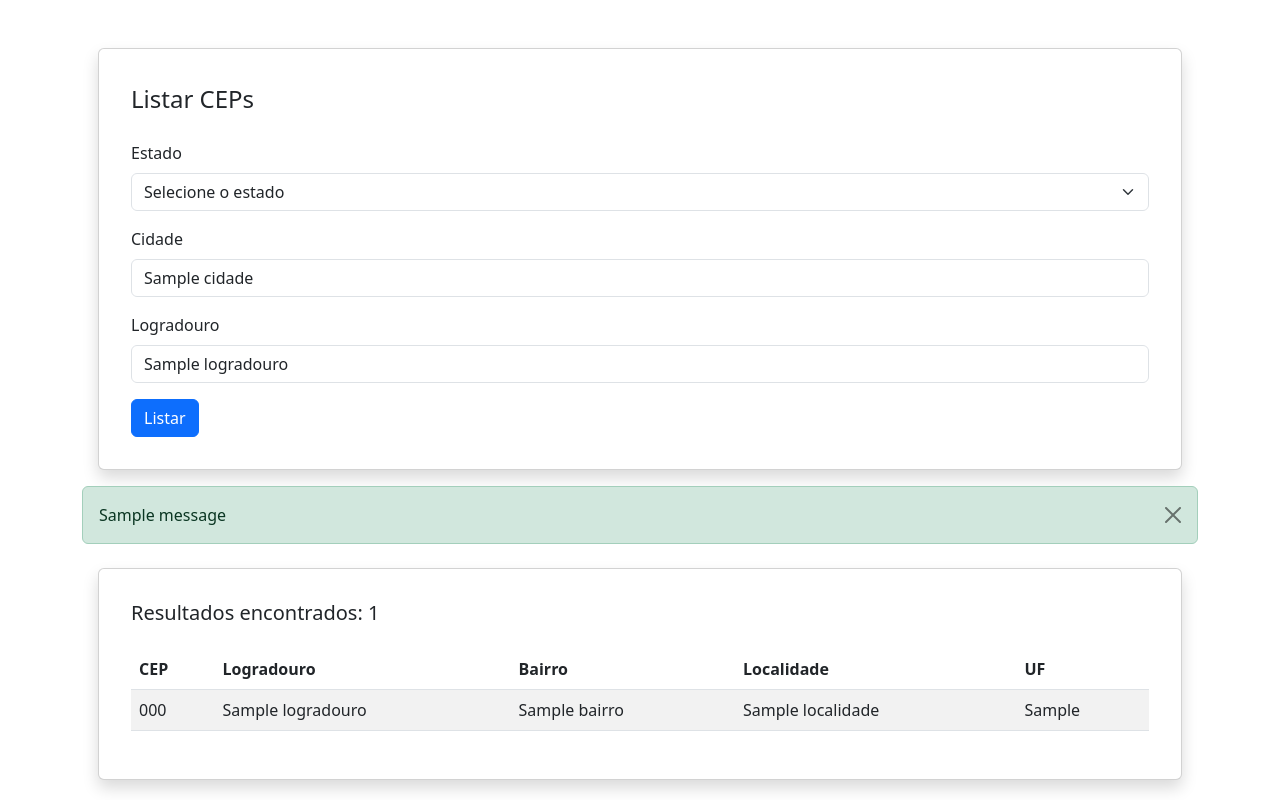
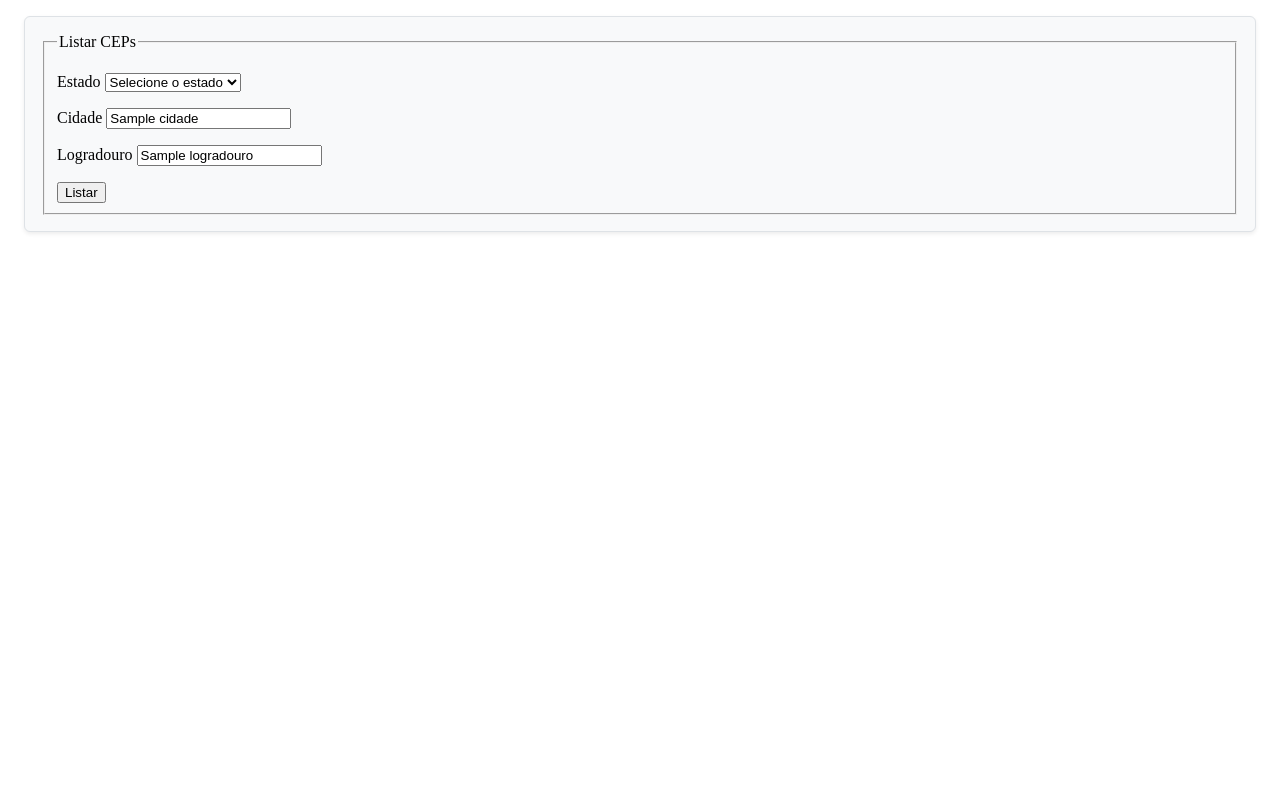
Before and after one commit to LeandrodaSilva/seb-django-app, a Django app: template templates/index.html in a window 1280 px wide. Run offline with Django 4.2, Linux system fonts and the light colour scheme; the template is opened without the code that fills it: most values are stand-ins (such as "Sample title", 1, 10 or a date in 2020); one stand-in notice (Sample message) is shown.

Commit message:
Revert " Implementação da busca de logradouro via API ViaCEP"

```diff
--- a/DjangoProject/settings.py
+++ b/DjangoProject/settings.py
@@ -26,7 +26,7 @@ SECRET_KEY = 'django-insecure-s@ds_#^3afmq+)p+o6$76ro@8#$i^z#dn93tx#d@6s38q5qqkx
 DEBUG = True
 
 ALLOWED_HOSTS = [
-    'seb-django-app.azurewebsites.net','localhost'
+    'seb-django-app.azurewebsites.net'
 ]
 
 CSRF_TRUSTED_ORIGINS = [
--- a/DjangoProject/urls.py
+++ b/DjangoProject/urls.py
@@ -20,5 +20,5 @@ from dapi import views
 
 urlpatterns = [
     path('admin/', admin.site.urls),
-    path('', views.index, name='index'),
+    path('', views.index, name='home'),
 ]
--- a/dapi/static/css/home.css
+++ b/dapi/static/css/home.css
@@ -6,48 +6,3 @@
     margin: 1rem;
     box-shadow: 0 0.125rem 0.25rem rgba(0, 0, 0, 0.075);
 }
-body {
-    background-color: #f8f9fa;
-    font-family: 'Segoe UI', Tahoma, Geneva, Verdana, sans-serif;
-}
-
-.card {
-    border-radius: 10px;
-    overflow: hidden;
-}
-
-.alert {
-    border-radius: 8px;
-}
-
-.table-responsive {
-    border-radius: 8px;
-    overflow: hidden;
-}
-
-th.sortable {
-    cursor: pointer;
-    position: relative;
-}
-
-th.sortable:hover {
-    background-color: #f1f1f1;
-}
-
-th.sortable.asc::after {
-    content: " ↑";
-}
-
-th.sortable.desc::after {
-    content: " ↓";
-}
-
-@media (max-width: 768px) {
-    .card {
-        margin: 0 10px;
-    }
-
-    .table-responsive {
-        overflow-x: auto;
-    }
-}
--- a/templates/index.html
+++ b/templates/index.html
@@ -1,120 +1,40 @@
 {% load static %}
 <!DOCTYPE html>
-<html lang="pt-BR">
+<html lang="en">
 <head>
     <meta charset="UTF-8">
-    <meta name="viewport" content="width=device-width, initial-scale=1.0">
     <title>{{ titulo }}</title>
     <link rel="stylesheet" href="{% static 'css/home.css' %}">
-    <link href="https://cdn.jsdelivr.net/npm/bootstrap@5.3.0/dist/css/bootstrap.min.css" rel="stylesheet">
 </head>
 <body>
-<div class="container mt-5">
-    <div class="card shadow">
-        <div class="card-body">
-            <form method="POST" action="{% url 'index' %}">
-                {% csrf_token %}
+<div class="card">
+    <form action="/">
         <fieldset>
-                    <legend class="mb-4">Listar CEPs</legend>
+            <legend>Listar CEPs</legend>
 
-                    <div class="mb-3">
-                        <label for="uf" class="form-label">Estado</label>
-                        <select class="form-select" name="uf" id="uf" required>
+            <p>
+                <label for="uf">Estado</label>
+                <select name="uf" id="uf" required>
                     <option value="" disabled selected>Selecione o estado</option>
                     {% for uf in ufs %}
                     <option value="{{ uf }}" {% if uf == selected_uf %}selected{% endif %}>{{ uf }}</option>
                     {% endfor %}
                 </select>
-                    </div>
+            </p>
 
-                    <div class="mb-3">
-                        <label for="cidade" class="form-label">Cidade</label>
-                        <input type="text" class="form-control" name="cidade" id="cidade"
-                               value="{{ cidade }}" placeholder="Cidade" required>
-                    </div>
+            <p>
+                <label for="cidade">Cidade</label>
+                <input type="text" name="cidade" id="cidade" value="{{ cidade }}" placeholder="Cidade" required>
+            </p>
 
-                    <div class="mb-3">
-                        <label for="logradouro" class="form-label">Logradouro</label>
-                        <input type="text" class="form-control" name="logradouro" id="logradouro"
-                               value="{{ logradouro }}" placeholder="Logradouro" required>
-                    </div>
+            <p>
+                <label for="logradouro">Logradouro</label>
+                <input type="text" name="logradouro" id="logradouro" value="{{ logradouro }}" placeholder="Logradouro" required>
+            </p>
 
-                    <button type="submit" class="btn btn-primary">Listar</button>
+            <button type="submit">Listar</button>
         </fieldset>
     </form>
 </div>
-    </div>
-
-    {% if messages %}
-    <div class="mt-3">
-        {% for message in messages %}
-        <div class="alert alert-{{ message.tags }} alert-dismissible fade show" role="alert">
-            {{ message }}
-            <button type="button" class="btn-close" data-bs-dismiss="alert" aria-label="Close"></button>
-        </div>
-        {% endfor %}
-    </div>
-    {% endif %}
-
-    {% if resultados %}
-    <div class="card shadow mt-4">
-        <div class="card-body">
-            <h5 class="card-title mb-4">Resultados encontrados: {{ resultados|length }}</h5>
-
-            <div class="table-responsive">
-                <table class="table table-striped table-hover" id="tabela-resultados">
-                    <thead>
-                        <tr>
-                            <th scope="col" class="sortable">CEP</th>
-                            <th scope="col" class="sortable">Logradouro</th>
-                            <th scope="col" class="sortable">Bairro</th>
-                            <th scope="col" class="sortable">Localidade</th>
-                            <th scope="col" class="sortable">UF</th>
-                        </tr>
-                    </thead>
-                    <tbody>
-                        {% for resultado in resultados %}
-                        <tr>
-                            <td>{{ resultado.cep }}</td>
-                            <td>{{ resultado.logradouro }}</td>
-                            <td>{{ resultado.bairro }}</td>
-                            <td>{{ resultado.localidade }}</td>
-                            <td>{{ resultado.uf }}</td>
-                        </tr>
-                        {% endfor %}
-                    </tbody>
-                </table>
-            </div>
-        </div>
-    </div>
-    {% endif %}
-</div>
-
-<script src="https://cdn.jsdelivr.net/npm/bootstrap@5.3.0/dist/js/bootstrap.bundle.min.js"></script>
-<script>
-document.addEventListener('DOMContentLoaded', function() {
-    const getCellValue = (tr, idx) => tr.children[idx].innerText || tr.children[idx].textContent;
-
-    const comparer = (idx, asc) => (a, b) => ((v1, v2) =>
-        v1 !== '' && v2 !== '' && !isNaN(v1) && !isNaN(v2) ? v1 - v2 : v1.toString().localeCompare(v2)
-        )(getCellValue(asc ? a : b, idx), getCellValue(asc ? b : a, idx));
-
-    document.querySelectorAll('#tabela-resultados th.sortable').forEach(th => {
-        th.addEventListener('click', function() {
-            const table = this.closest('table');
-            const tbody = table.querySelector('tbody');
-            Array.from(tbody.querySelectorAll('tr'))
-                .sort(comparer(Array.from(this.parentNode.children).indexOf(this), this.asc = !this.asc))
-                .forEach(tr => tbody.appendChild(tr));
-
-            // Update arrow icon
-            table.querySelectorAll('th.sortable').forEach(header => {
-                header.classList.remove('asc', 'desc');
-            });
-            this.classList.toggle(this.asc ? 'asc' : 'desc');
-        });
-    });
-});
-</script>
 </body>
 </html>
```
Also changed, not shown: dapi/views.py (+15 -45 lines), requirements.txt (line endings or trailing spaces), 1 other file. Lines whose indentation alone changed are shown as unchanged.
